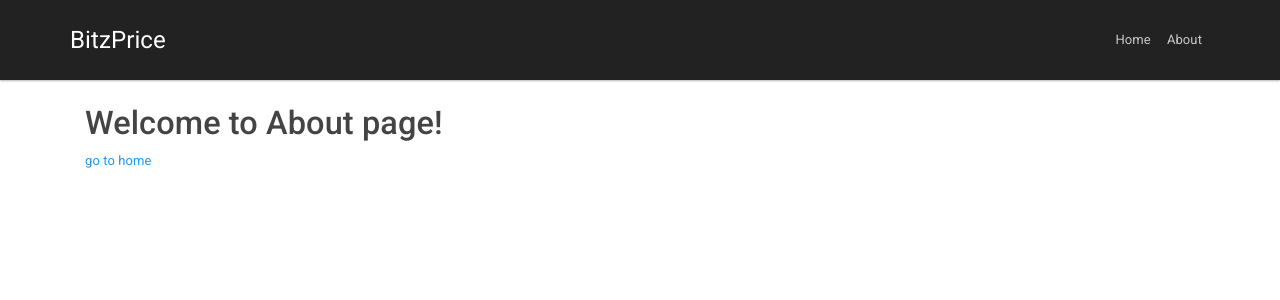
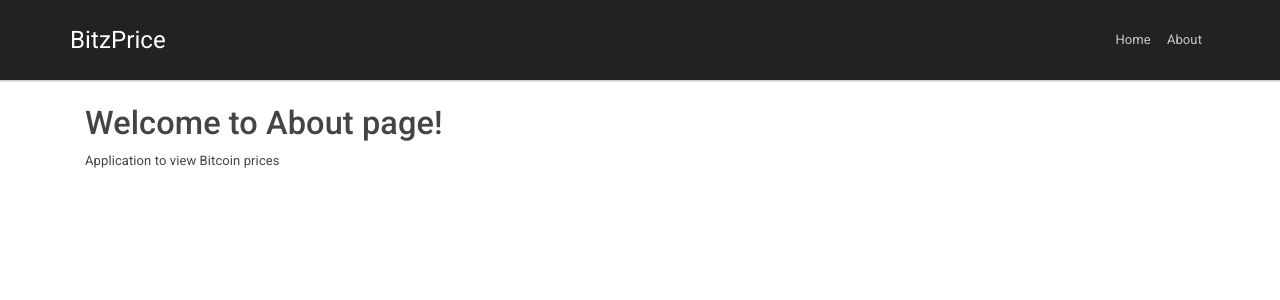
Before and after one commit to jamalhassouni/bitzprice, a Next.js app: page /about in a window 1280 px wide. Shown: the top 300 px of the page. Built offline with nearby package versions, Linux system fonts and the light colour scheme.

Commit message:
Update About Page

```diff
--- a/pages/about.js
+++ b/pages/about.js
@@ -1,5 +1,3 @@
-import React from "react";
-import Link from "next/link";
 import Layout from "../components/Layout";
 
 const About = () => (
@@ -7,11 +5,7 @@ const About = () => (
     <Layout title="About">
       <div className="hero">
         <h1 className="title">Welcome to About page!</h1>
-        <p className="description">
-          <Link href="/">
-            <a>go to home</a>
-          </Link>
-        </p>
+        <p className="description">Application to view Bitcoin prices</p>
       </div>
     </Layout>
   </div>
```
